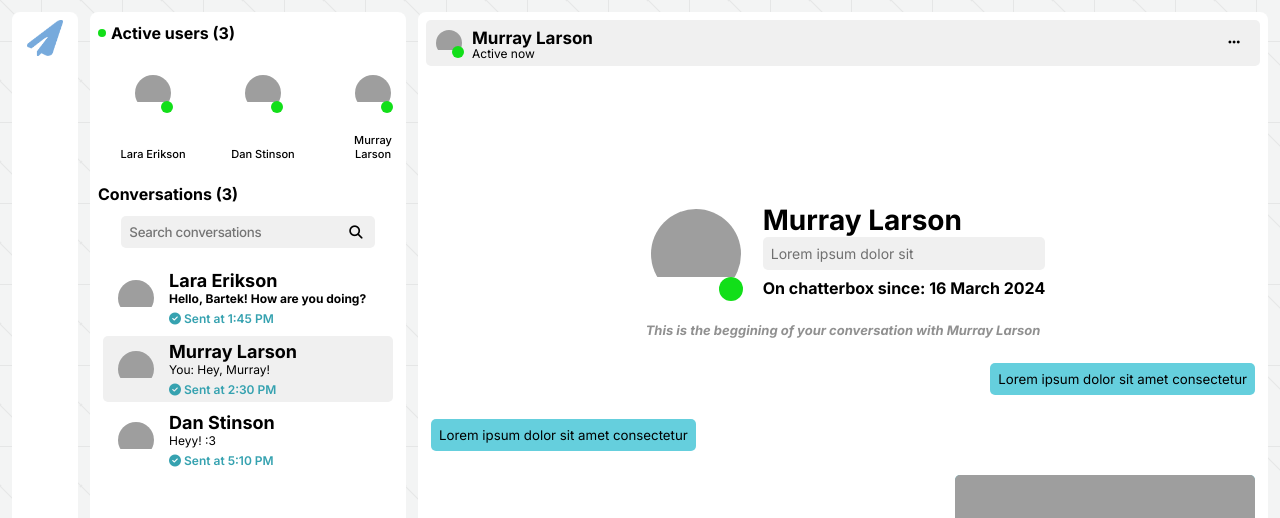
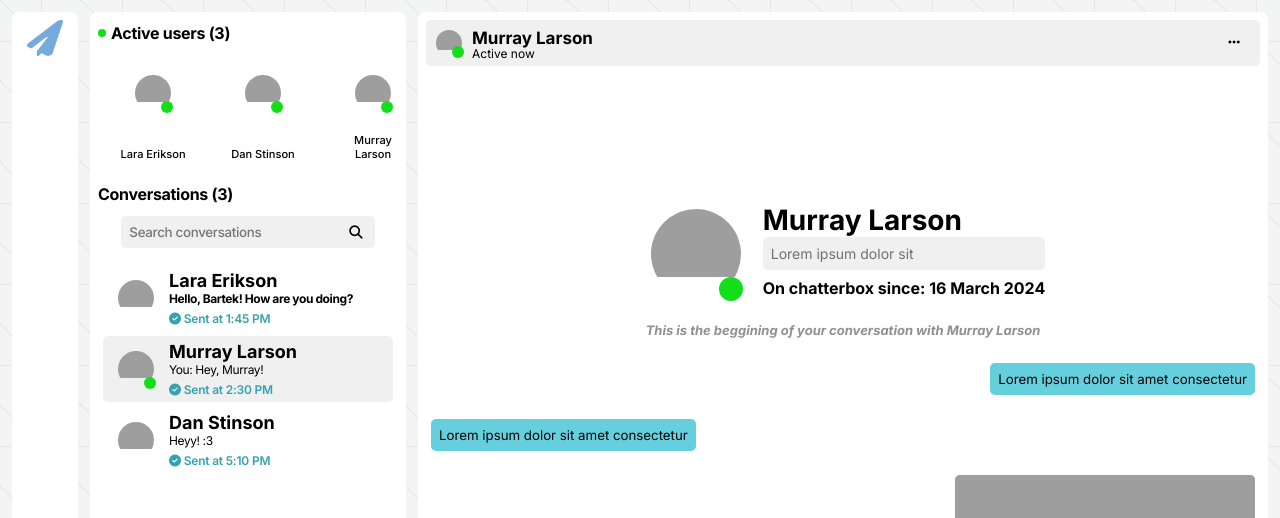
Before and after one commit to BMoszczynski07/chatterbox, an Angular app: page /main in a window 1280 px wide. Shown: the top 518 px of the page. Built offline with nearby package versions, Linux system fonts and the light colour scheme.

Commit message:
adding letter spacing

```diff
--- a/src/app/main/main.component.html
+++ b/src/app/main/main.component.html
@@ -125,6 +125,8 @@
                 alt="A"
               />
             </div>
+
+            <div class="main__computer-active-icon"></div>
           </div>
 
           <div class="main__computer-conversation-info">
--- a/src/app/main/main.component.scss
+++ b/src/app/main/main.component.scss
@@ -79,6 +79,7 @@
       align-items: center;
       justify-content: flex-start;
       gap: 5px;
+      letter-spacing: -0.3px;
     }
 
     &-active-users {
@@ -221,6 +222,7 @@
       text-align: left;
       font-weight: 400;
       word-break: break-all;
+      letter-spacing: -0.4px;
 
       &--unread {
         font-weight: 700;
@@ -233,6 +235,7 @@
       margin-top: 5px;
       font-size: 12px;
       font-weight: 600;
+      letter-spacing: -0.2px;
     }
 
     &-conversation {
```
